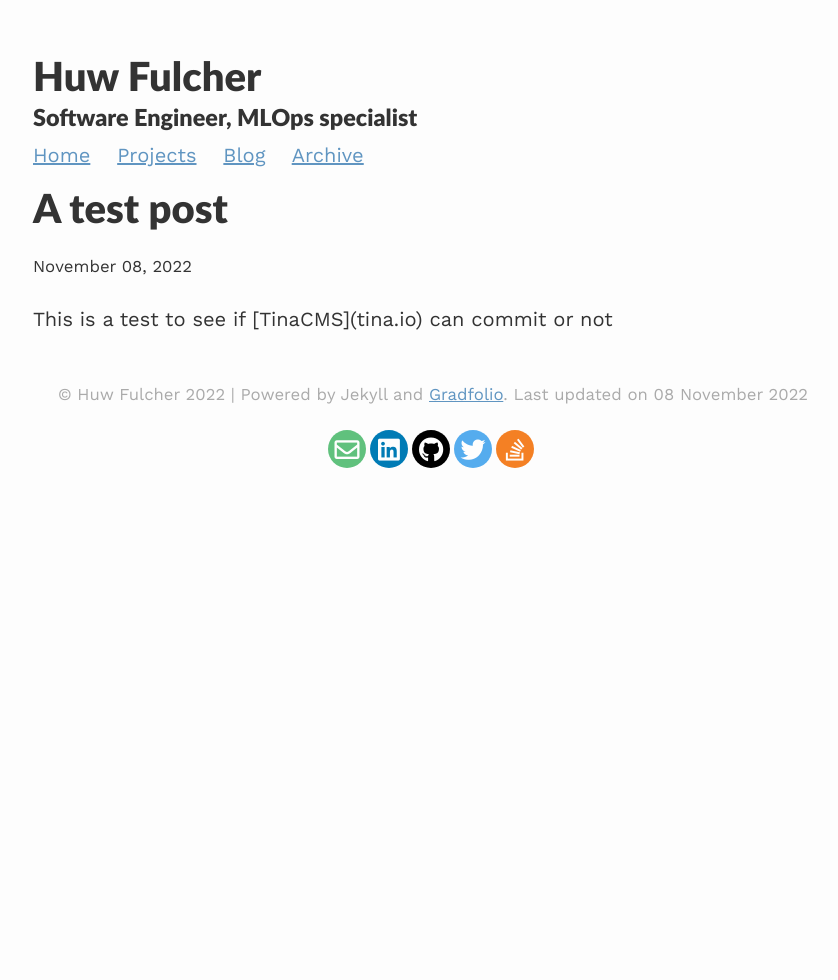
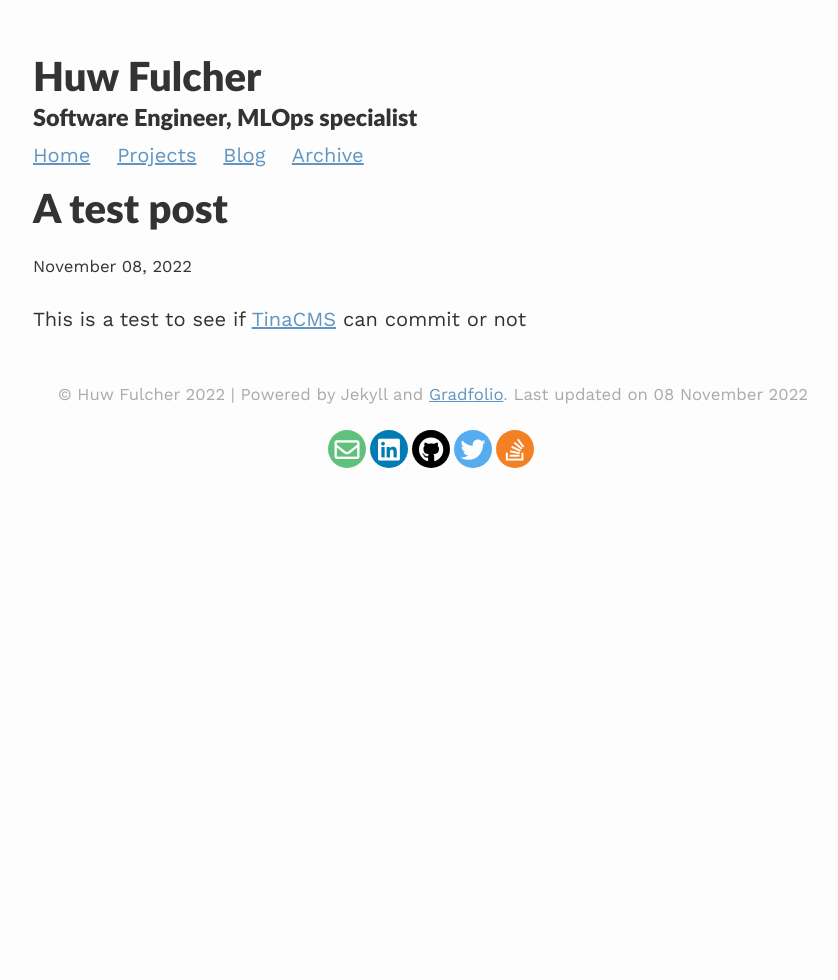
Before and after one commit to HFulcher/huwfulcher.com, a Jekyll site: the page built from _posts/2022-11-8-a-test-post.md, in a window 1280 px wide. Shown: the whole page, without its empty margins (207-1045 px from the left). Built offline with Jekyll 4.4.1, drawn with Linux system fonts in a browser that asks for light colours; nearby versions of some CDN libraries.

Commit message:
Update from GraphQL client

```diff
--- a/_posts/2022-11-8-a-test-post.md
+++ b/_posts/2022-11-8-a-test-post.md
@@ -4,4 +4,4 @@ title: A test post
 published: true
 ---
 
-This is a test to see if \[TinaCMS]\(tina.io) can commit or not
+This is a test to see if [TinaCMS](https://tina.io) can commit or not
```
